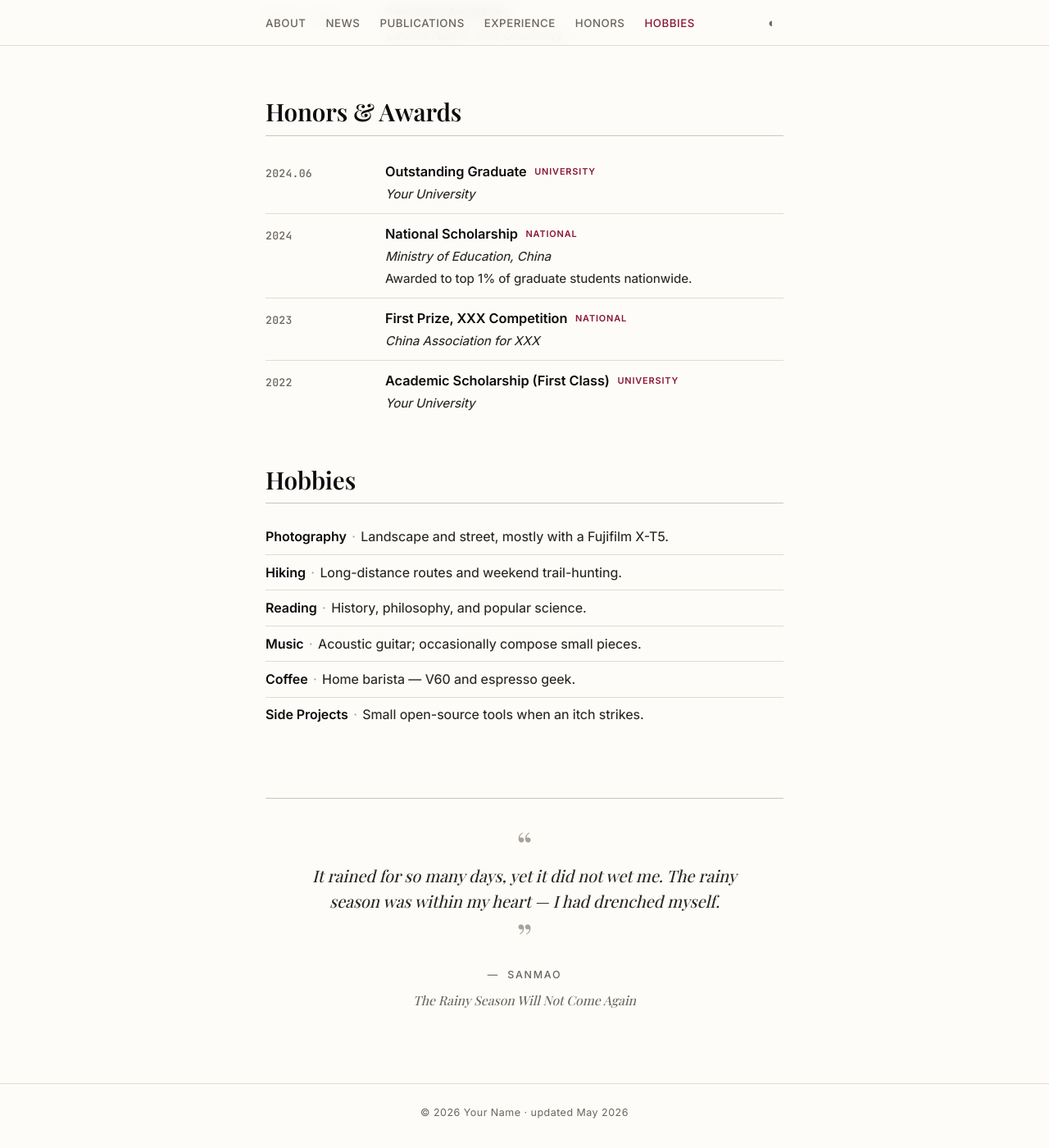
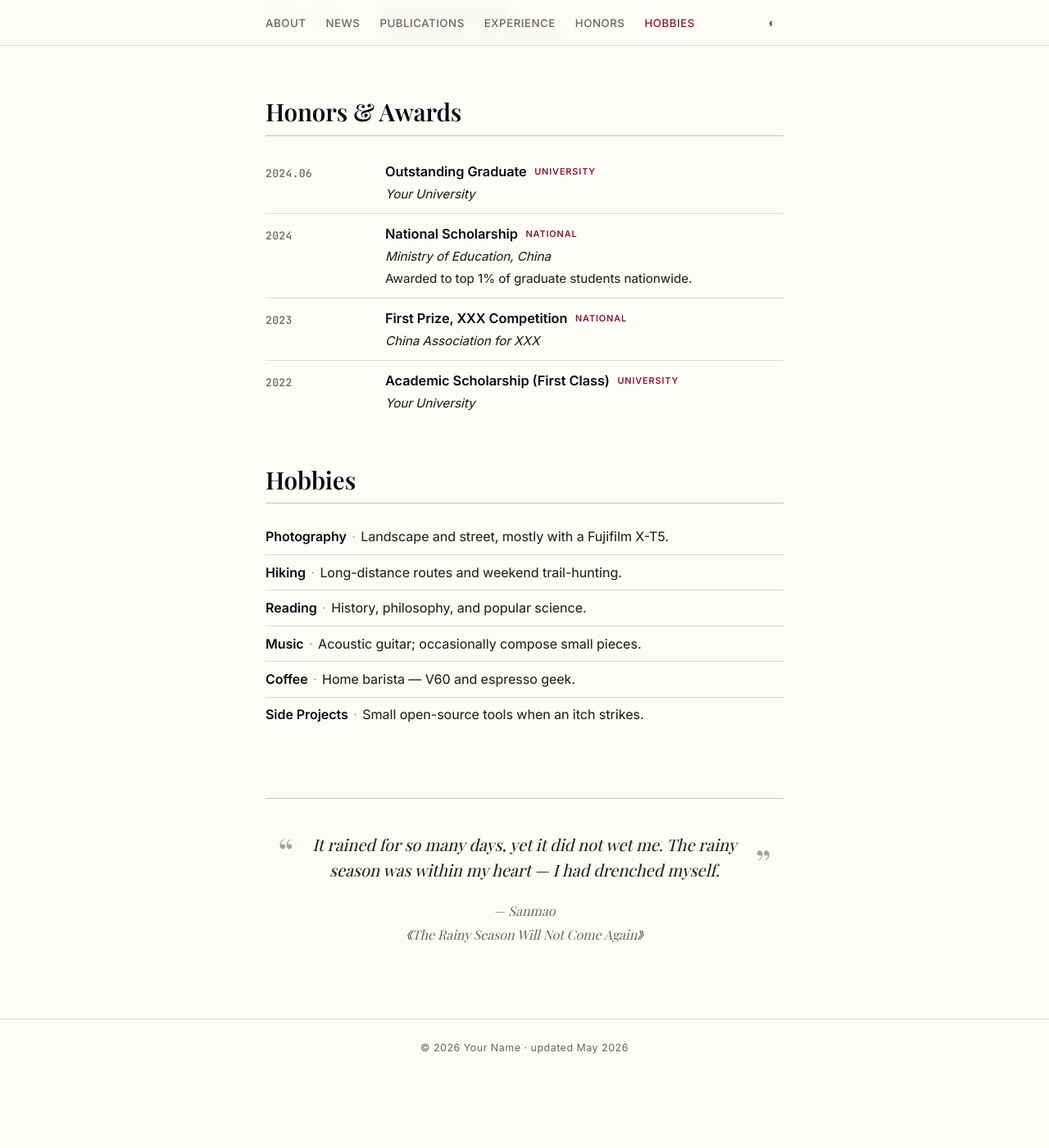
Before and after one commit to yuyanghe738-hub/yuyanghe738-hub.github.io, a Jekyll site: the page built from index.html, in a window 1280 px wide and 1400 px high, scrolled down 2485 px. Shown: the whole window at 82% size. Built offline with Jekyll 4.4.1, drawn with Linux system fonts in a browser that asks for light colours; some web fonts are replaced; after the commit the page ends 3806 px from its top, so only the background shows below that.

Commit message:
Quote: side quote marks via flex layout; unified italic source+work with 《》 brackets

```diff
--- a/assets/css/style.css
+++ b/assets/css/style.css
@@ -379,19 +379,26 @@ main { padding-bottom: 3rem; }
   text-align: center;
   border-top: 1px solid var(--rule);
 }
+.quote-body {
+  display: flex;
+  align-items: stretch;
+  justify-content: center;
+  gap: 0.7rem;
+  max-width: 640px;
+  margin: 0 auto;
+}
 .quote-mark {
-  display: block;
   font-family: var(--font-serif);
   font-style: normal;
   font-weight: 400;
   font-size: 3rem;
-  line-height: 0.7;
+  line-height: 1;
   color: var(--muted-2);
-  text-align: center;
   user-select: none;
+  flex: 0 0 auto;
 }
-.quote-mark-open  { margin: 0 0 0.1em; }
-.quote-mark-close { margin: 0.25em 0 0.4em; }
+.quote-mark-open  { align-self: flex-start; }
+.quote-mark-close { align-self: flex-end; }
 
 .quote-text {
   font-family: var(--font-serif);
@@ -399,31 +406,39 @@ main { padding-bottom: 3rem; }
   font-size: 1.25rem;
   line-height: 1.55;
   color: var(--fg-soft);
-  margin: 0 auto;
-  max-width: 540px;
+  margin: 0;
+  flex: 0 1 540px;
   font-feature-settings: "kern", "liga", "dlig";
 }
+
 .quote-source {
   display: block;
-  font-family: var(--font-ui);
-  font-style: normal;
-  font-size: 0.78rem;
-  font-weight: 500;
+  font-family: var(--font-serif);
+  font-style: italic;
+  font-weight: 400;
+  font-size: 1rem;
   color: var(--muted);
-  letter-spacing: 0.14em;
-  text-transform: uppercase;
-  margin-top: 0.2em;
+  letter-spacing: 0;
+  text-transform: none;
+  margin-top: 1.4rem;
 }
-.quote-source::before { content: "\2014\00a0\00a0"; }
+.quote-source::before { content: "\2014\00a0"; }
 
 .quote-work {
   display: block;
   font-family: var(--font-serif);
   font-style: italic;
-  font-size: 0.98rem;
+  font-weight: 400;
+  font-size: 1rem;
   color: var(--muted);
-  margin-top: 0.45em;
-  letter-spacing: 0;
+  margin-top: 0.15em;
+}
+.quote-work::before { content: "\300A"; }  /* 《 */
+.quote-work::after  { content: "\300B"; }  /* 》 */
+
+@media (max-width: 480px) {
+  .quote-mark { font-size: 2.2rem; }
+  .quote-body { gap: 0.4rem; }
 }
 
 /* Footer ------------------------------------------------------------- */
--- a/index.html
+++ b/index.html
@@ -217,9 +217,11 @@ layout: default
        ========================================================= -->
   {% if site.quote.text %}
   <aside class="quote">
-    <span class="quote-mark quote-mark-open" aria-hidden="true">&ldquo;</span>
-    <p class="quote-text">{{ site.quote.text }}</p>
-    <span class="quote-mark quote-mark-close" aria-hidden="true">&rdquo;</span>
+    <div class="quote-body">
+      <span class="quote-mark quote-mark-open" aria-hidden="true">&ldquo;</span>
+      <p class="quote-text">{{ site.quote.text }}</p>
+      <span class="quote-mark quote-mark-close" aria-hidden="true">&rdquo;</span>
+    </div>
     {% if site.quote.source %}<span class="quote-source">{{ site.quote.source }}</span>{% endif %}
     {% if site.quote.work %}<span class="quote-work">{{ site.quote.work }}</span>{% endif %}
   </aside>
```
